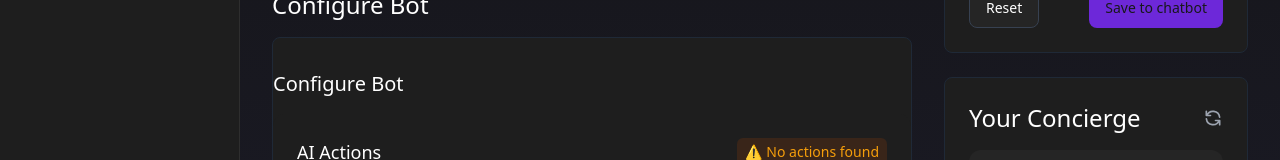
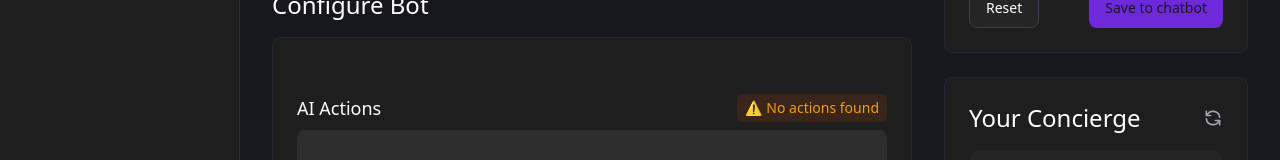
Before and after one commit to SantoshNaranap/chickaree-test, a React (Vite) app: page /lab in a window 1280 px wide. Shown: the part 538-698 px from the top of the page. Built offline with nearby package versions, Linux system fonts and the light colour scheme.

Commit message:
Remove ConfigureBot component
Removes the ConfigureBot component from the specified location.

```diff
--- a/src/components/ConfigureBot.tsx
+++ b/src/components/ConfigureBot.tsx
@@ -6,8 +6,6 @@ import { Plus } from 'lucide-react';
 const ConfigureBot: React.FC = () => {
   return (
     <div className="my-8">
-      <h2 className="text-xl text-white font-medium mb-4">Configure Bot</h2>
-
       <div className="bg-oralia-dark-gray rounded-xl p-6">
         <div className="mb-2 flex justify-between">
           <h3 className="text-lg text-white font-medium">AI Actions</h3>
```
